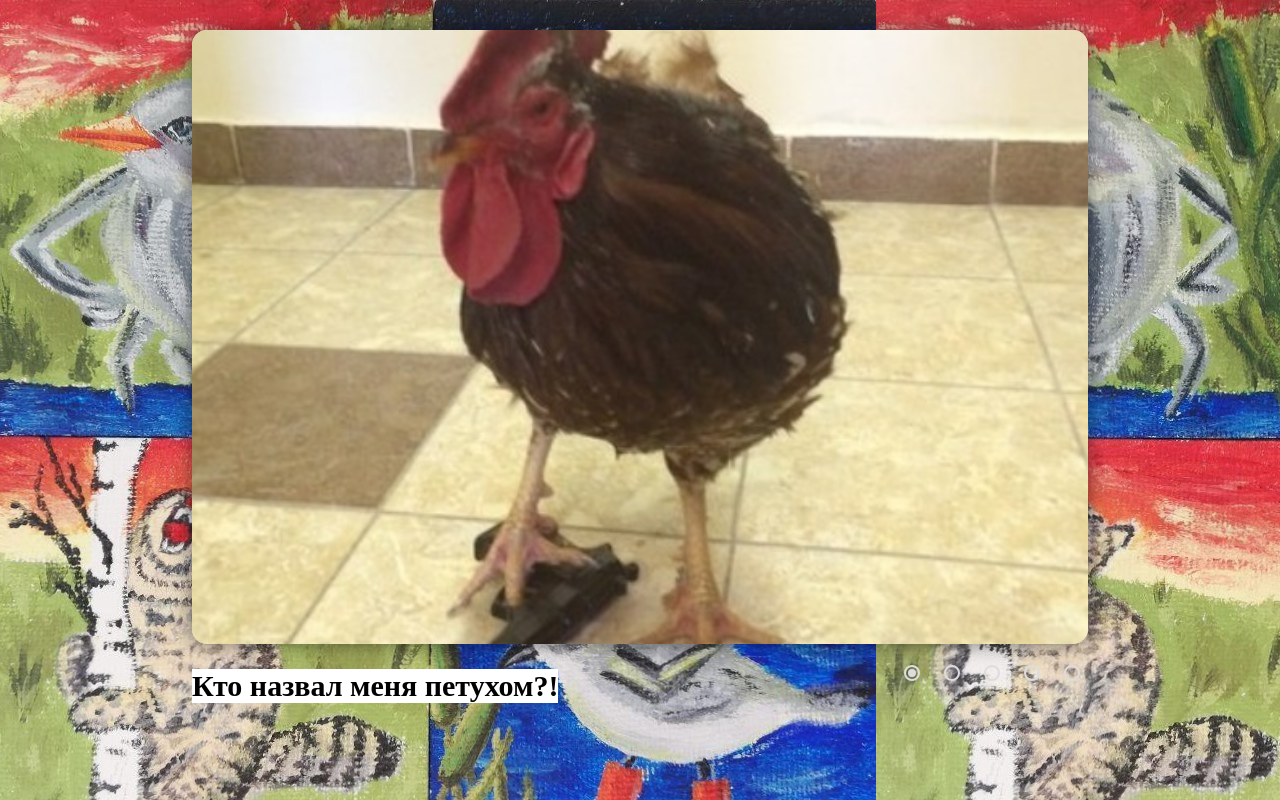
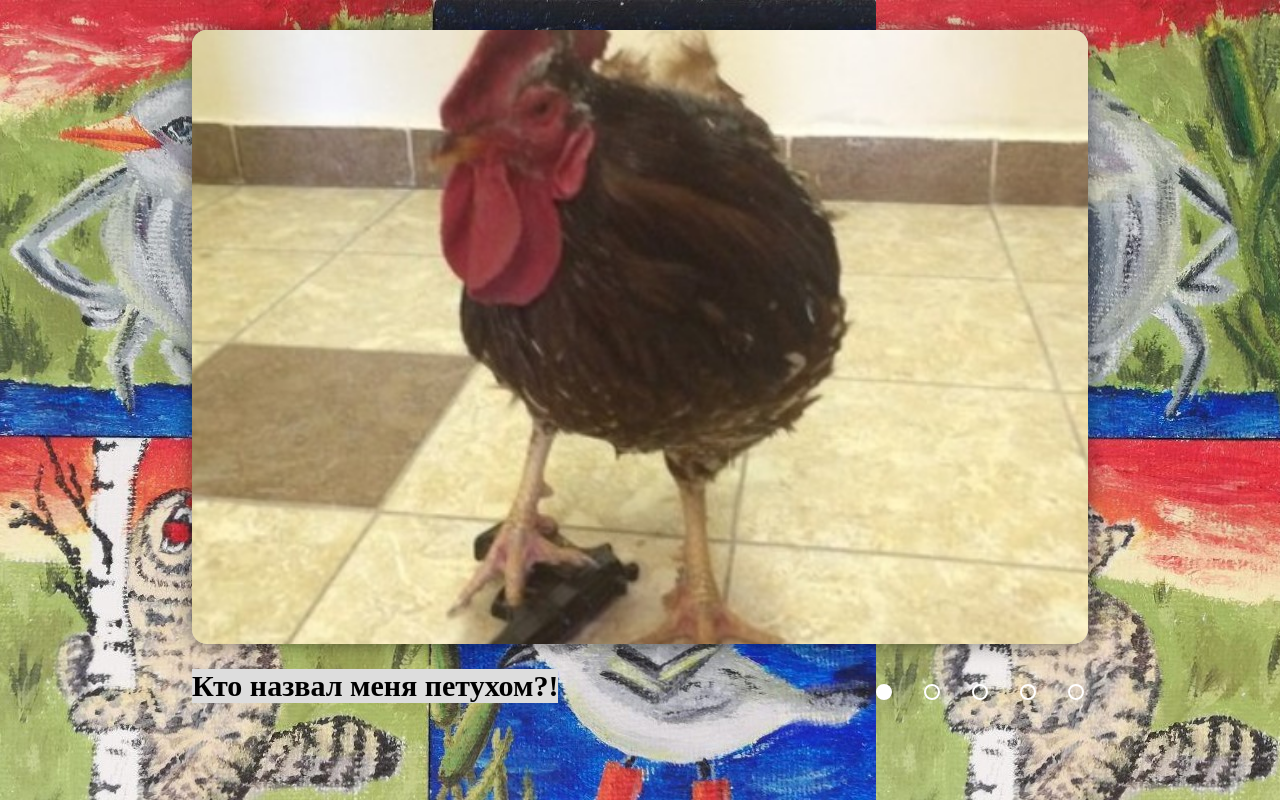
Before and after one commit to Anniyak/cssMemSlider, a plain HTML site: page cssMemSlider/index.html in a window 1280 px wide. Drawn offline with Linux system fonts and the light colour scheme.

Commit message:
feat: add adaptivity (Сб, окт 16, 2021  4:26:32)

```diff
--- a/cssMemSlider/style.css
+++ b/cssMemSlider/style.css
@@ -8,7 +8,7 @@
 }
 
 body {
-  background-image: url("assets/images/bcg-my-pictures.jpg");
+  background: url("assets/images/bcg-my-pictures.jpg");
   height: 96vmin;
 }
 
@@ -66,28 +66,15 @@ body {
   position: absolute;
 }
 
-.wrapper label.control {
-  cursor: pointer;
-  display: inline-block;
-  height: 8px;
-  margin: 25px 12px 0 16px;
-  position: relative;
-  width: 8px;
-  -webkit-border-radius: 50%;
-  -moz-border-radius: 50%;
-  -o-border-radius: 50%;
-  border-radius: 50%;
-}
-
 .wrapper label.control:after {
-  border: 2px solid #ddd;
+  /* border: 2px solid #ddd; */
   content: " ";
   display: block;
-  height: 12px;
-  left: -4px;
+  height: 30px;
+  left: -9px;
   position: absolute;
-  top: -4px;
-  width: 12px;
+  top: -9px;
+  width: 30px;
   -webkit-border-radius: 50%;
   -moz-border-radius: 50%;
   -o-border-radius: 50%;
@@ -97,10 +84,10 @@ body {
 .wrapper label.control {
   cursor: pointer;
   display: inline-block;
-  height: 8px;
-  margin: 25px 12px 0 16px;
+  height: 16px;
+  margin: 40px 4px 0 24px;
   position: relative;
-  width: 8px;
+  width: 16px;
   -webkit-border-radius: 50%;
   -moz-border-radius: 50%;
   -o-border-radius: 50%;
@@ -109,22 +96,26 @@ body {
   -moz-transition: background ease-in-out 0.5s;
   -o-transition: background ease-in-out 0.5s;
   transition: background ease-in-out 0.5s;
+  border: 2px solid #fff;
 }
 
-.wrapper label.control:hover,
 #slide1:checked ~ .controls label:nth-of-type(1),
 #slide2:checked ~ .controls label:nth-of-type(2),
 #slide3:checked ~ .controls label:nth-of-type(3),
 #slide4:checked ~ .controls label:nth-of-type(4),
 #slide5:checked ~ .controls label:nth-of-type(5) {
-  background: #ddd;
+  background-color: #fff;
+}
+.wrapper label.control:hover {
+  border-color: rgb(134, 7, 7);
+  background-color: #000;
 }
 
 .labels label {
   font-size: 30px;
   font-weight: bold;
   margin: 25px 12px 0 0;
-  background-color: #fff;
+  background-color: #dddddd;
 }
 
 .slides,
@@ -161,3 +152,13 @@ body {
   -o-transform: scale(1);
   transform: scale(1);
 }
+
+@media (max-width: 900px) {
+  .labels label {
+    margin-top: 100px;
+  }
+  .wrapper .controls {
+    left: 50%;
+    margin-left: -125px;
+  }
+}
```
